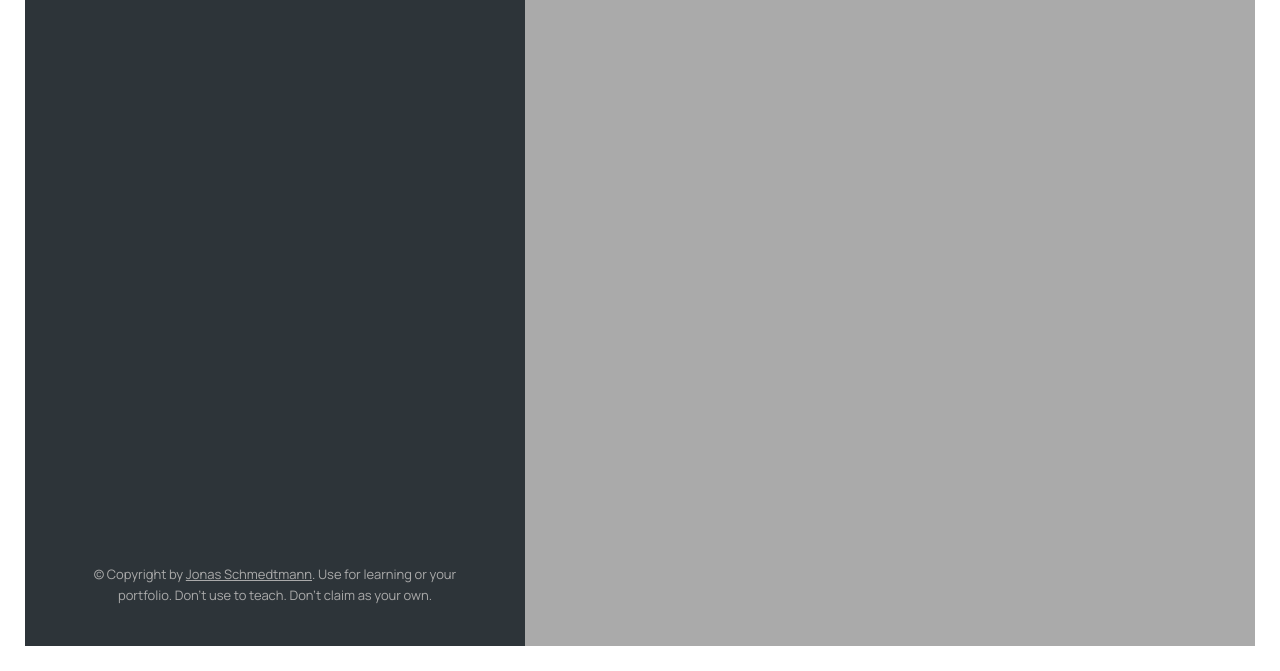
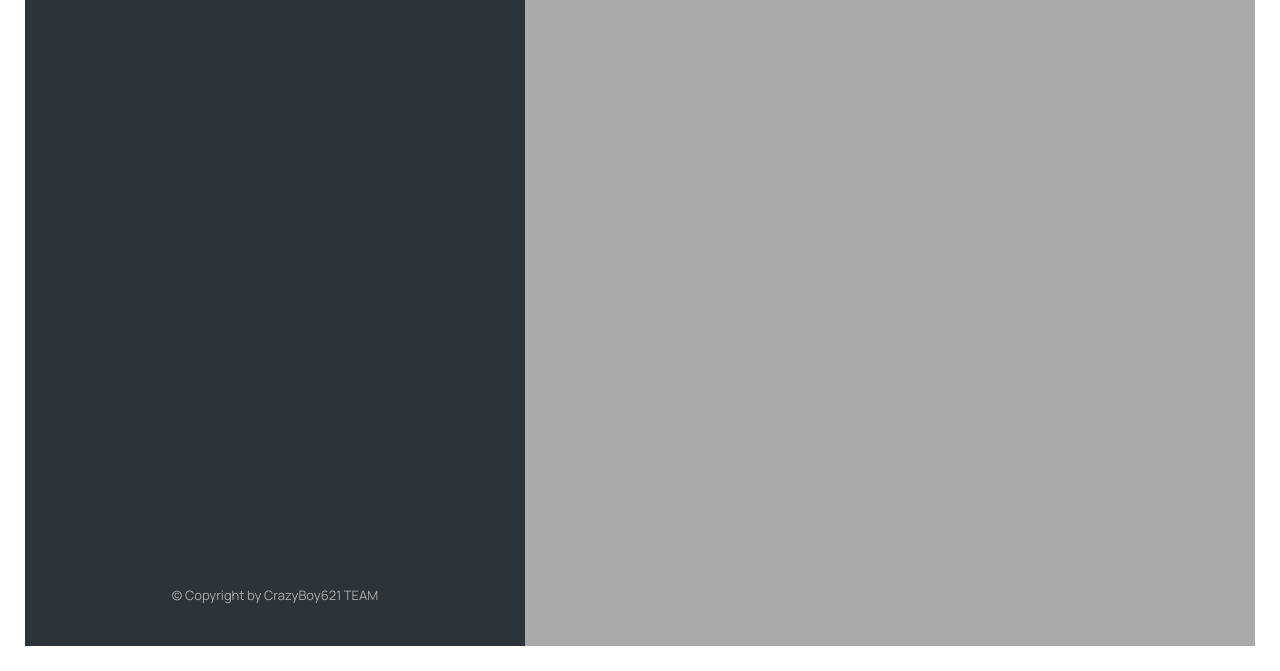
Before and after one commit to CrazyBoy621/MaptyProject, a plain HTML site: page index.html in a window 1280 px wide. Shown: the part 129-800 px from the top of the page. Drawn offline with nearby package versions, Linux system fonts and the light colour scheme.

Commit message:
finalized

```diff
--- a/index.html
+++ b/index.html
@@ -121,16 +121,7 @@
         </li> -->
             </ul>
 
-            <p class="copyright">
-                &copy; Copyright by
-                <a
-                    class="twitter-link"
-                    target="_blank"
-                    href="https://twitter.com/jonasschmedtman"
-                    >Jonas Schmedtmann</a
-                >. Use for learning or your portfolio. Don't use to teach. Don't
-                claim as your own.
-            </p>
+            <p class="copyright">&copy; Copyright by CrazyBoy621 TEAM</p>
         </div>
 
         <div id="map"></div>
```
